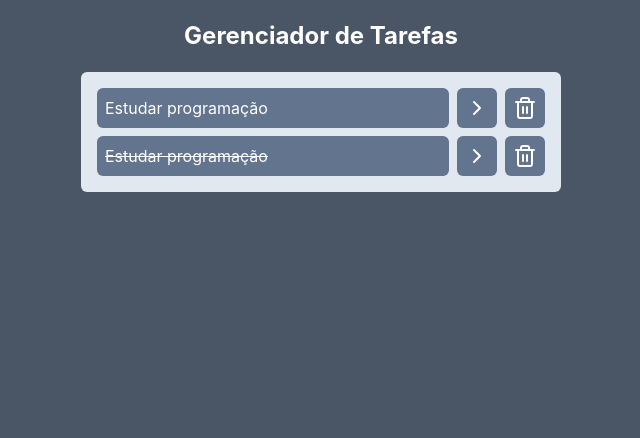
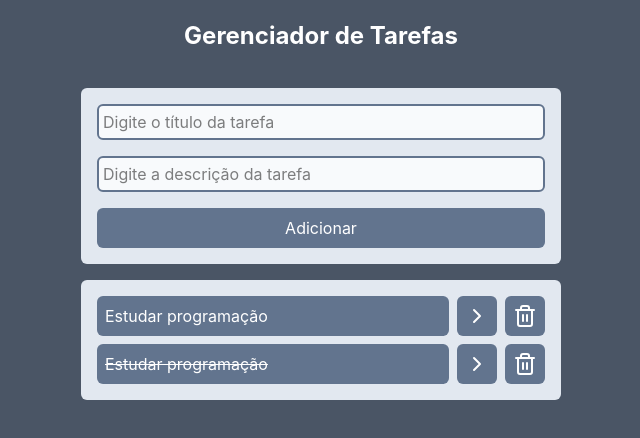
Before and after one commit to vinniciusnascimento/react-practice, a React (Vite) app: page / in a window 1280 px wide. Shown: the top 438 px of the page, without its empty margins (319-959 px from the left). Built offline with nearby package versions, Linux system fonts and the light colour scheme.

Commit message:
style: style AddTask component

```diff
--- a/src/App.jsx
+++ b/src/App.jsx
@@ -1,5 +1,6 @@
 import { useState } from "react"
 import Tasks from "./components/Tasks"
+import AddTask from "./components/AddTask";
 
 function App() {
   const [tasks, setTasks] = useState(
@@ -39,8 +40,9 @@ function App() {
   }
 
   return (
-    <div className="bg-gray-600 w-screen h-screen">
+    <div className="bg-gray-600 w-screen h-screen flex flex-col gap-4">
       <h1 className="text-white text-2xl text-center font-bold p-5">Gerenciador de Tarefas</h1>
+      <AddTask />
       <Tasks arrayLength={tasks.length} tasks={tasks} onTaskClick={onTaskClick} onButtonTrashClick={onButtonTrashClick} />
     </div>
   )
--- /dev/null
+++ b/src/components/AddTask.jsx
@@ -0,0 +1,11 @@
+function AddTask(){
+    return(
+        <div className="bg-slate-200 p-4 mx-100 rounded-md space-y-2 flex flex-col gap-2">
+            <input type="text" placeholder="Digite o título da tarefa" className="bg-slate-50 border-2 border-slate-500 rounded-md outline-0 p-1" />
+            <input type="text" placeholder="Digite a descrição da tarefa" className="bg-slate-50 border-2 border-slate-500 rounded-md outline-0 p-1" />
+            <button className="bg-slate-500 text-white rounded-md p-2 cursor-pointer">Adicionar</button>
+        </div>
+    )
+}
+
+export default AddTask
```
